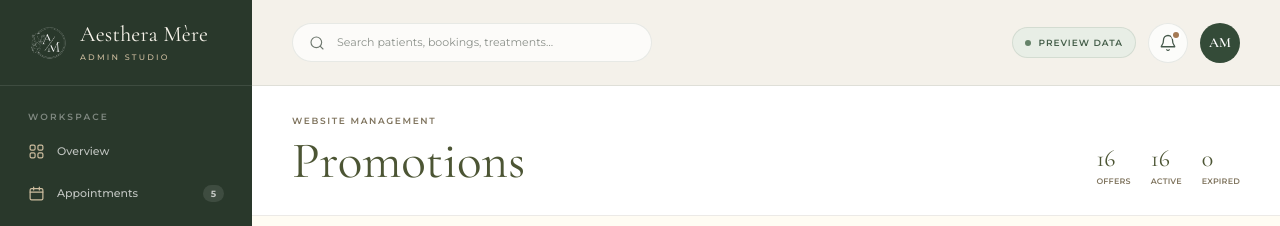
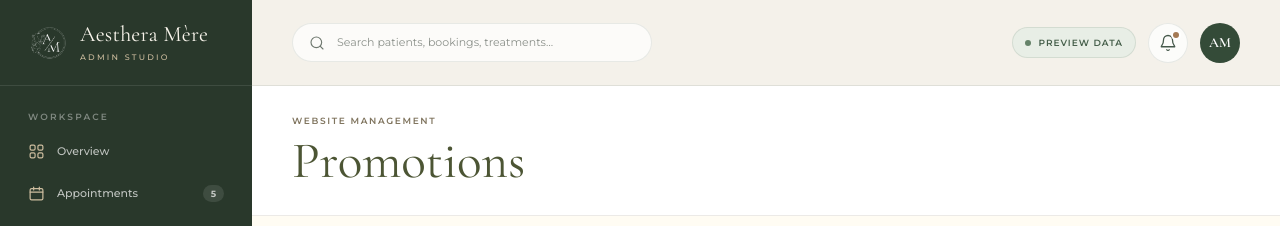
Before and after one commit to bettybeatrix/aesthera-mere, a Next.js app: page /admin/promotions in a window 1280 px wide. Shown: the top 226 px of the page. Built offline with nearby package versions, Linux system fonts and the light colour scheme.

Commit message:
Remove duplicate metrics from Promotions title header

```diff
--- a/components/admin/PromotionsWorkspace.tsx
+++ b/components/admin/PromotionsWorkspace.tsx
@@ -265,11 +265,7 @@ export default function PromotionsWorkspace({ initialPromos, initialPricingTable
             <p className="font-montserrat text-[9px] font-semibold uppercase tracking-[0.18em] text-[#80755F]">Website management</p>
             <h1 className="mt-2 font-seasons text-[clamp(2.2rem,4vw,3.2rem)] leading-none text-[#4C5534]">Promotions</h1>
           </div>
-          <div className="flex flex-wrap gap-5">
-            <div><p className="font-seasons text-2xl text-[#4C5534]">{promos.length}</p><p className="font-montserrat text-[8px] font-semibold uppercase tracking-wide text-[#80755F]">Offers</p></div>
-            <div><p className="font-seasons text-2xl text-[#4C5534]">{activeCount}</p><p className="font-montserrat text-[8px] font-semibold uppercase tracking-wide text-[#80755F]">Active</p></div>
-            <div><p className="font-seasons text-2xl text-[#4C5534]">{expiredCount}</p><p className="font-montserrat text-[8px] font-semibold uppercase tracking-wide text-[#80755F]">Expired</p></div>
-          </div>
+
         </div>
       </header>
       <PromoCampaignHero campaign={campaign} editable onChange={setCampaign} onSave={() => setNotice("Hero changes saved in this editing session. Permanent saving will be enabled with the backend.")} />
```
